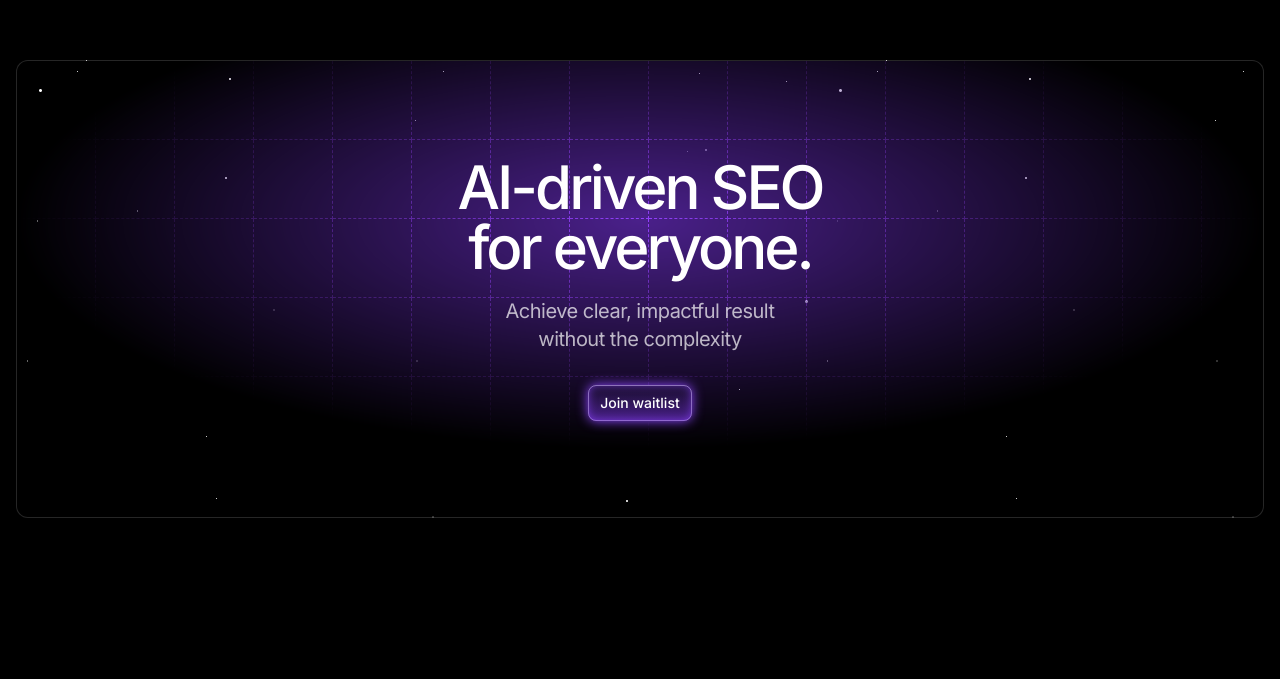
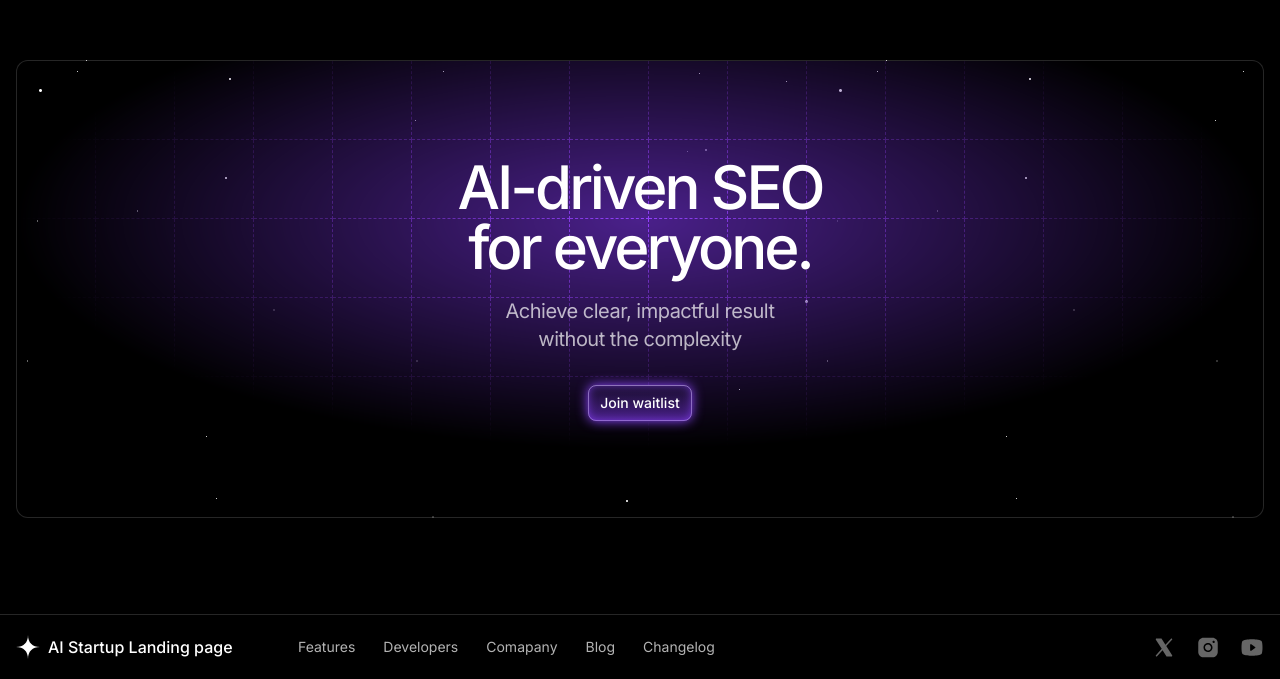
Before and after one commit to nihal-soni/seo.ai, a Next.js app: page / in a window 1280 px wide. Shown: the part 2894-3573 px from the top of the page. Before the commit the page ends 3508 px from the top, so only its background shows below. Built offline with nearby package versions, Linux system fonts and the light colour scheme.

Commit message:
feat: add Footer component to Home page

```diff
--- a/src/app/page.tsx
+++ b/src/app/page.tsx
@@ -4,6 +4,7 @@
 import { Features } from "@/sections/Features";
 import { Testimonial } from "@/sections/Testimonial";
 import { CallToAction } from "@/sections/CallToAction";
+import { Footer } from "@/sections/Footer";
 
 export default function Home() {
   return (
@@ -14,6 +15,7 @@
      <Features />
      <Testimonial />
      <CallToAction />
+     <Footer />
      </>
   );
 }
--- /dev/null
+++ b/src/sections/Footer.tsx
@@ -0,0 +1,31 @@
+import Logo from '@/assets/logo.svg';
+import XSocial from "@/assets/social-x.svg";
+import InstaSocial from "@/assets/social-instagram.svg";
+import YTSocial from "@/assets/social-youtube.svg";
+
+export const Footer = () => {
+    return (
+        <footer className='py-5 border-t border-white/15'>
+            <div className='container px-4 mx-auto'>
+                <div className='flex flex-col lg:flex-row lg:items-center gap-8'>
+                    <div className='flex gap-2 items-center '>
+                        <Logo className="h-6 w-6" />
+                        <div className='font-medium'>AI Startup Landing page</div>
+                    </div>
+                    <nav className='flex flex-col lg:flex-row gap-5 lg:gap-7 lg:flex-1 lg:justify-center'>
+                        <a href="" className='text-white/70 hover:text-white text-xs md:text-sm transition'>Features</a>
+                        <a href="" className='text-white/70 hover:text-white text-xs md:text-sm transition'>Developers</a>
+                        <a href="" className='text-white/70 hover:text-white text-xs md:text-sm transition'>Comapany</a>
+                        <a href="" className='text-white/70 hover:text-white text-xs md:text-sm transition'>Blog</a>
+                        <a href="" className='text-white/70 hover:text-white text-xs md:text-sm transition'>Changelog</a>
+                    </nav>
+                    <div className='flex gap-5 lg:flex-1 lg:justify-end'>
+                        <XSocial className="text-white/40 hover:text-white transition" />
+                        <InstaSocial className="text-white/40 hover:text-white transition" />
+                        <YTSocial className="text-white/40 hover:text-white transition" />
+                    </div>
+                </div>
+            </div>
+        </footer>
+    );
+};
```
